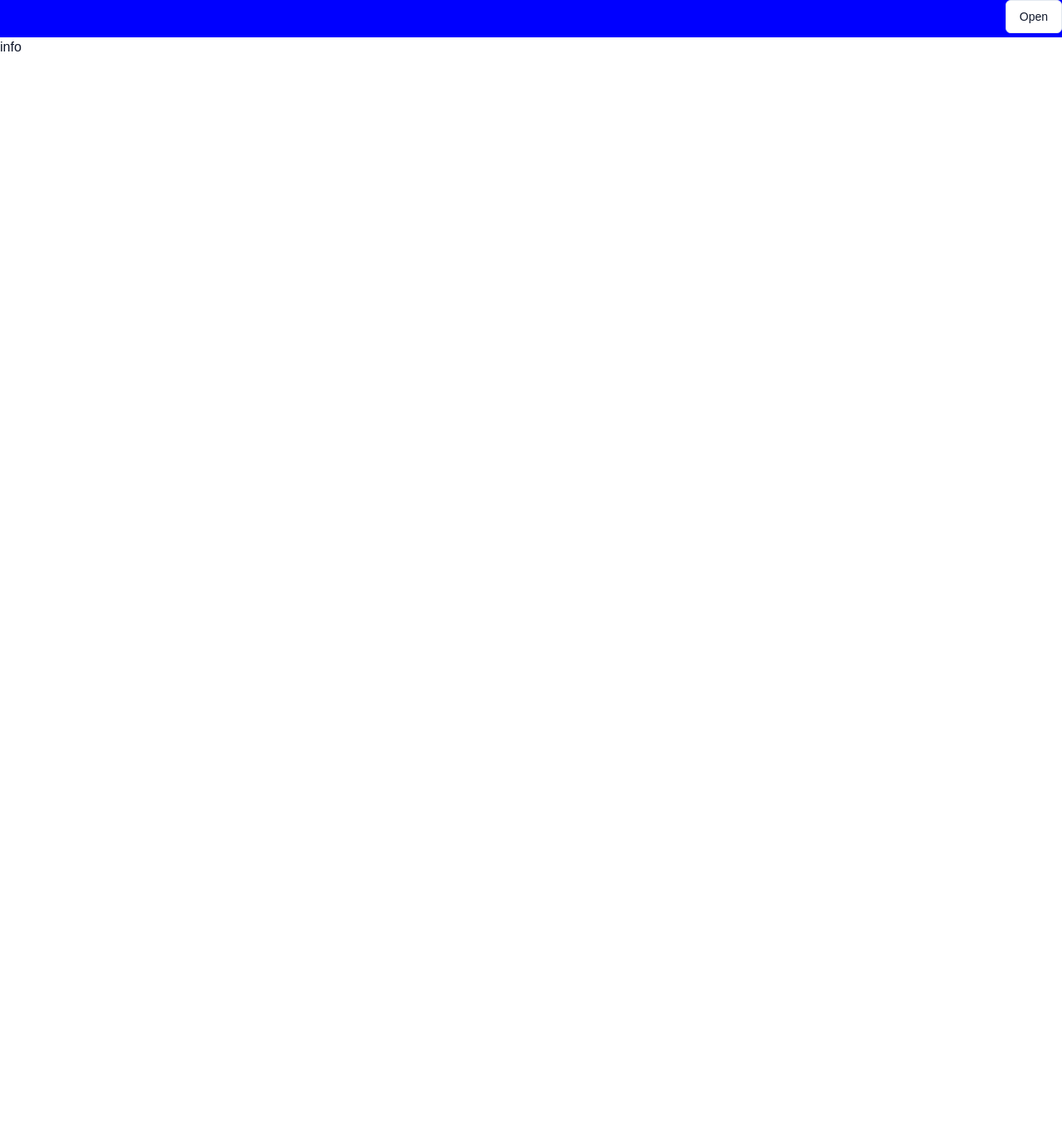
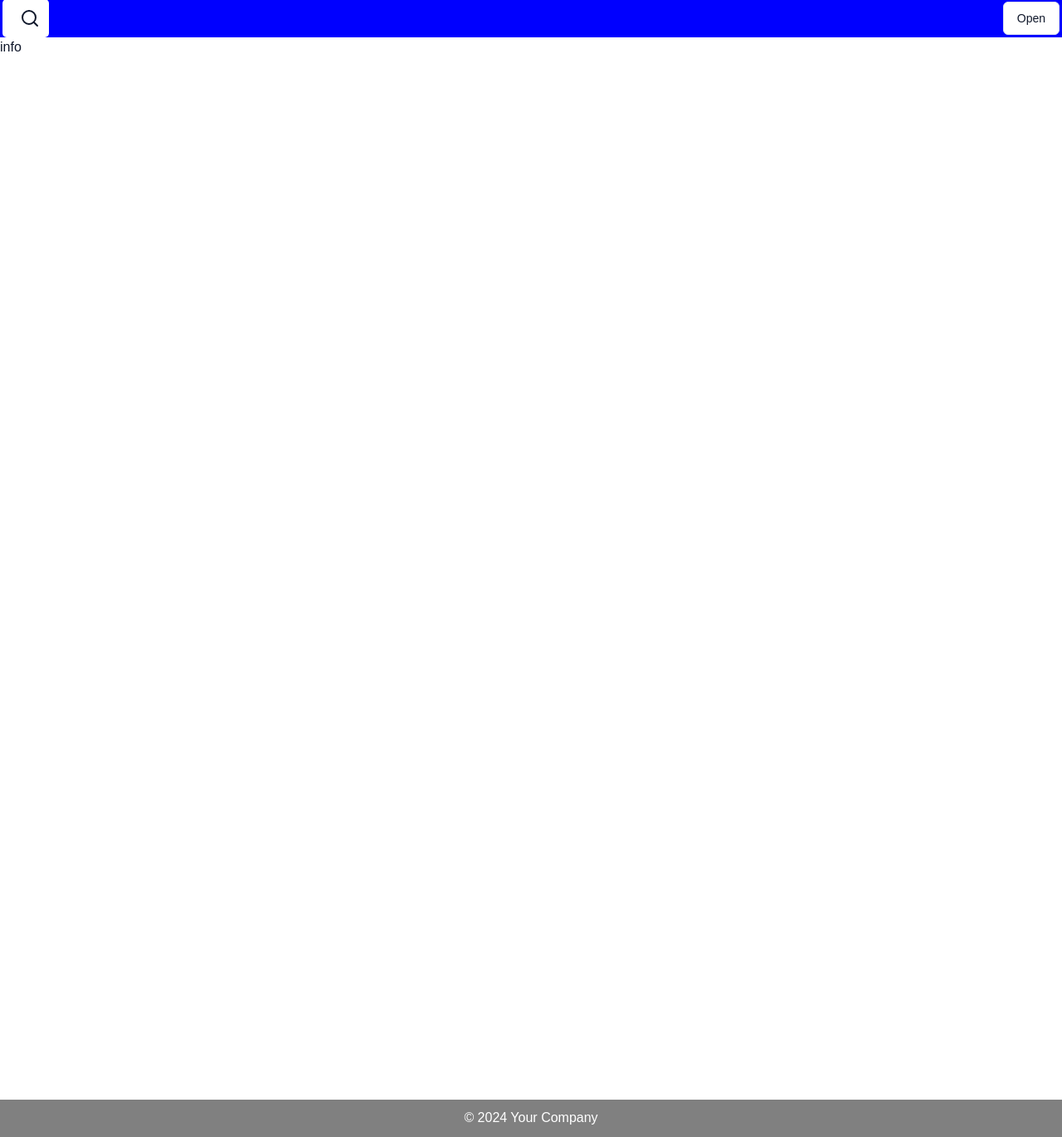
Before and after one commit to marafigagdansk/testeHibrid, a React (Vite) app in the folder shadcnProject/: page / in a window 1280 px wide. Shown: the whole page at 83% size. Before the commit the page ends 800 px from the top, so only its background shows below. Built offline with nearby package versions, Linux system fonts and the light colour scheme.

Commit message:
search bar

```diff
--- a/shadcnProject/src/TelaPrincipal.css
+++ b/shadcnProject/src/TelaPrincipal.css
@@ -19,13 +19,61 @@ body {
     width: 100vw;
     height: 3.5vw;
     background-color: blue;
-    justify-content: right;
-
+    justify-content: space-between;
+    align-items: center;
+    padding: 0 3px;
 }
 
-.infoArea {
+
+.search-bar {
+    display: flex;
+    align-items: center;
+    transition: width 0.4s ease;
+    overflow: hidden;
+    white-space: nowrap;
+    border: 1px solid transparent;
+    border-radius: 5px;
+    padding: 5px;
+    background-color: white;
+}
+
+.search-bar .search-icon {
+    display: flex;
+    align-items: center;
+    justify-content: center;
+    cursor: pointer;
+    padding: 5px;
+    background: none;
+    border: none;
+    outline: none;
+}
+
+.search-bar .search-input {
+    border: none;
+    padding: 5px;
+    outline: none;
+    flex: 1;
+    transition: width 0.4s ease;
+    width: 0;
+}
+
+.search-bar.active .search-input {
+    width: 150px;
+}
+
+.info-area {
     display: flex;
     flex-direction: column;
     width: 100vw;
     height: 100vw;
 }
+
+.footer-area {
+    display: flex;
+    width: 100vw;
+    height: 3.5vw;
+    background-color: gray;
+    justify-content: center;
+    align-items: center;
+    color: white;
+}
--- a/shadcnProject/src/TelaPrincipal.jsx
+++ b/shadcnProject/src/TelaPrincipal.jsx
@@ -1,8 +1,6 @@
+import { useState } from 'react';
 import {
-  Cloud,
-  CreditCard,
   Github,
-  Keyboard,
   LifeBuoy,
   LogOut,
   Mail,
@@ -12,7 +10,7 @@ import {
   Settings,
   User,
   UserPlus,
-  Users,
+  Search
 } from "lucide-react"
 
 import { Button } from "@/components/ui/button"
@@ -32,12 +30,24 @@ import {
 } from "@/components/ui/dropdown-menu"
 
 import "./TelaPrincipal.css"
+
 function TelaPrincipal() {
+  const [searchOpen, setSearchOpen] = useState(false);
+
+  const toggleSearch = () => {
+    setSearchOpen(!searchOpen);
+  }
 
   return (
     <>
       <div className='geral'>
         <div className='header-area'>
+          <div className={`search-bar ${searchOpen ? 'active' : ''}`}>
+            <input type="text" className="search-input" placeholder="Search..." />
+            <button className="search-icon" onClick={toggleSearch}>
+              <Search />
+            </button>
+          </div>
 
           <div className="menu">
             <DropdownMenu>
@@ -45,7 +55,7 @@ function TelaPrincipal() {
                 <Button variant="outline">Open</Button>
               </DropdownMenuTrigger>
               <DropdownMenuContent className="w-56">
-                  <DropdownMenuLabel>My Account</DropdownMenuLabel>
+                <DropdownMenuLabel>User Name</DropdownMenuLabel>
                 <DropdownMenuSeparator />
                 <DropdownMenuGroup>
                   <DropdownMenuItem>
@@ -54,27 +64,13 @@ function TelaPrincipal() {
                     <DropdownMenuShortcut>⇧⌘P</DropdownMenuShortcut>
                   </DropdownMenuItem>
                   <DropdownMenuItem>
-                      <CreditCard className="mr-2 h-4 w-4" />
-                      <span>Billing</span>
-                      <DropdownMenuShortcut>⌘B</DropdownMenuShortcut>
-                    </DropdownMenuItem>
-                    <DropdownMenuItem>
                     <Settings className="mr-2 h-4 w-4" />
                     <span>Settings</span>
                     <DropdownMenuShortcut>⌘S</DropdownMenuShortcut>
                   </DropdownMenuItem>
-                    <DropdownMenuItem>
-                      <Keyboard className="mr-2 h-4 w-4" />
-                      <span>Keyboard shortcuts</span>
-                      <DropdownMenuShortcut>⌘K</DropdownMenuShortcut>
-                    </DropdownMenuItem>
                 </DropdownMenuGroup>
                 <DropdownMenuSeparator />
                 <DropdownMenuGroup>
-                    <DropdownMenuItem>
-                      <Users className="mr-2 h-4 w-4" />
-                      <span>Team</span>
-                    </DropdownMenuItem>
                   <DropdownMenuSub>
                     <DropdownMenuSubTrigger>
                       <UserPlus className="mr-2 h-4 w-4" />
@@ -113,10 +109,6 @@ function TelaPrincipal() {
                   <LifeBuoy className="mr-2 h-4 w-4" />
                   <span>Support</span>
                 </DropdownMenuItem>
-                  <DropdownMenuItem disabled>
-                    <Cloud className="mr-2 h-4 w-4" />
-                    <span>API</span>
-                  </DropdownMenuItem>
                 <DropdownMenuSeparator />
                 <DropdownMenuItem>
                   <LogOut className="mr-2 h-4 w-4" />
@@ -126,15 +118,17 @@ function TelaPrincipal() {
               </DropdownMenuContent>
             </DropdownMenu>
           </div>
-
         </div>
 
         <div className='info-area'>
           <h1>info</h1>
         </div>
+
+        <div className='footer-area'>
+          <p>© 2024 Your Company</p>
+        </div>
       </div>
     </>
-
   )
 }
 
```
Lines whose indentation alone changed are shown as unchanged.
